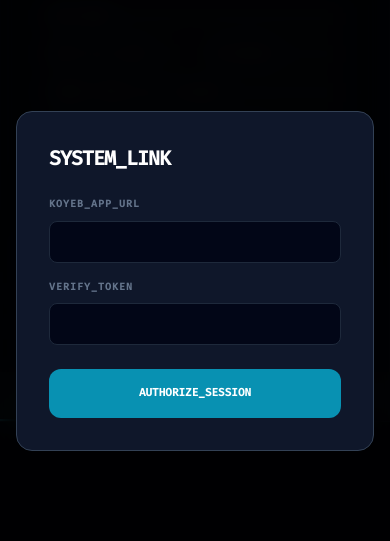
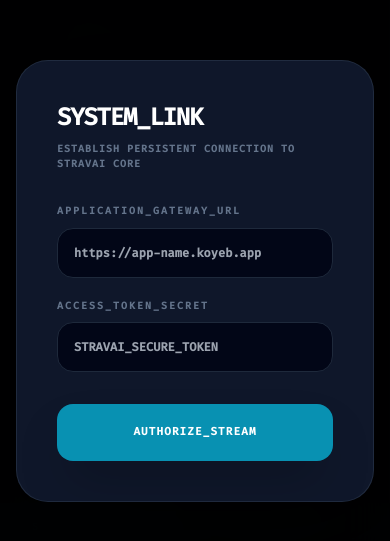
Before and after one commit to hegedus21/ai-strava-run-coach, a React (Vite) app: page / in a window 390 px wide. Shown: the part 141-682 px from the top of the page. Built offline with nearby package versions, Linux system fonts and the light colour scheme.

Commit message:
Update App.tsx

```diff
--- a/App.tsx
+++ b/App.tsx
@@ -73,7 +73,6 @@
     const cleanUrl = backendUrl.trim().replace(/\/$/, '');
 
     let endpoint = `${cleanUrl}/sync`;
-    let method = 'POST';
     let body: any = null;
 
     if (type === 'TARGET' && id) endpoint = `${cleanUrl}/sync/${id}`;
@@ -84,16 +83,23 @@
         body = JSON.stringify({ Name: crName, Distance: crDist, Date: crDate, TargetTime: crTarget, InfoUrl: crUrl });
     }
 
-    addLocalLog(`Triggering ${type} Sync...`, "info");
+    addLocalLog(`Deploying ${type} Request...`, "info");
     try {
-      const res = await securedFetch(endpoint, { method, body: body || undefined, headers: body ? { 'Content-Type': 'application/json' } : {} });
+      const res = await securedFetch(endpoint, {
+        method: 'POST',
+        body: body || undefined,
+        headers: body ? { 'Content-Type': 'application/json' } : {}
+      });
       if (res.ok) {
-        addLocalLog(`${type} command accepted.`, "success");
+        addLocalLog(`${type} Protocol Accepted by Engine.`, "success");
         setActiveTab('DIAGNOSTICS');
+        if (type === 'CUSTOM') {
+            setCrName(''); setCrUrl(''); setCrTarget('');
+        }
       } else {
-        addLocalLog(res.status === 401 ? "Unauthorized." : "Command failed.", "error");
+        addLocalLog(res.status === 401 ? "Unauthorized Engine Access." : "Engine Error Response.", "error");
       }
-    } catch (e: any) { addLocalLog("Network Error: " + e.message, "error"); }
+    } catch (e: any) { addLocalLog("Network Transmission Failure: " + e.message, "error"); }
     finally { setTimeout(() => setIsProcessing(null), 2000); }
   };
 
@@ -104,6 +110,12 @@
       return () => clearInterval(int);
     }
   }, [backendUrl, checkBackend]);
+
+  useEffect(() => {
+    if (remoteLogsRef.current) {
+        remoteLogsRef.current.scrollTo({ top: remoteLogsRef.current.scrollHeight, behavior: 'smooth' });
+    }
+  }, [backendLogs, localLogs, activeTab]);
 
   return (
     <div className="flex flex-col h-screen bg-slate-950 text-slate-300 font-mono text-[11px] selection:bg-cyan-500 selection:text-white">
@@ -131,61 +143,85 @@
 
       <div className="flex-grow flex flex-col md:flex-row min-h-0">
         {/* Sidebar */}
-        <aside className="w-full md:w-80 border-r border-slate-800 bg-slate-900/40 p-6 space-y-8 overflow-y-auto shrink-0">
+        <aside className="w-full md:w-80 border-r border-slate-800 bg-slate-900/40 p-6 space-y-8 overflow-y-auto shrink-0 scrollbar-hide">
 
           <section>
-            <h2 className="text-[9px] font-black text-slate-500 uppercase tracking-[0.2em] mb-4">Multi-Race_Planner</h2>
-            <div className="p-4 bg-slate-950 border border-slate-800 rounded-xl space-y-3">
-               <div className="space-y-2">
-                 <input type="text" placeholder="RACE NAME" value={crName} onChange={e=>setCrName(e.target.value)} className="w-full bg-slate-900 border border-slate-800 rounded px-2 py-1.5 text-cyan-400 outline-none focus:border-cyan-500"/>
-                 <div className="flex gap-2">
-                   <input type="text" placeholder="DIST (e.g. 50K)" value={crDist} onChange={e=>setCrDist(e.target.value)} className="w-1/2 bg-slate-900 border border-slate-800 rounded px-2 py-1.5 text-cyan-400 outline-none focus:border-cyan-500"/>
-                   <input type="text" placeholder="YYYY-MM-DD" value={crDate} onChange={e=>setCrDate(e.target.value)} className="w-1/2 bg-slate-900 border border-slate-800 rounded px-2 py-1.5 text-cyan-400 outline-none focus:border-cyan-500"/>
+            <h2 className="text-[9px] font-black text-slate-500 uppercase tracking-[0.2em] mb-4">Race_Deployment_Module</h2>
+            <div className="p-5 bg-slate-950 border border-slate-800 rounded-2xl space-y-4 shadow-xl">
+               <div className="space-y-3">
+                 <div className="space-y-1">
+                    <label className="text-[8px] text-slate-600 font-bold uppercase">Identification</label>
+                    <input type="text" placeholder="RACE NAME" value={crName} onChange={e=>setCrName(e.target.value)} className="w-full bg-slate-900 border border-slate-800 rounded-lg px-3 py-2 text-cyan-400 outline-none focus:border-cyan-500 transition-colors"/>
                  </div>
-                 <input type="text" placeholder="TARGET TIME (e.g. 4:30:00)" value={crTarget} onChange={e=>setCrTarget(e.target.value)} className="w-full bg-slate-900 border border-slate-800 rounded px-2 py-1.5 text-cyan-400 outline-none focus:border-cyan-500"/>
-                 <input type="text" placeholder="RACE URL (For Elevation/Grounding)" value={crUrl} onChange={e=>setCrUrl(e.target.value)} className="w-full bg-slate-900 border border-slate-800 rounded px-2 py-1.5 text-cyan-400 outline-none focus:border-cyan-500"/>
+                 <div className="flex gap-3">
+                    <div className="w-1/2 space-y-1">
+                        <label className="text-[8px] text-slate-600 font-bold uppercase">Distance</label>
+                        <input type="text" placeholder="e.g. 50K" value={crDist} onChange={e=>setCrDist(e.target.value)} className="w-full bg-slate-900 border border-slate-800 rounded-lg px-3 py-2 text-cyan-400 outline-none focus:border-cyan-500 transition-colors"/>
+                    </div>
+                    <div className="w-1/2 space-y-1">
+                        <label className="text-[8px] text-slate-600 font-bold uppercase">Date</label>
+                        <input type="text" placeholder="YYYY-MM-DD" value={crDate} onChange={e=>setCrDate(e.target.value)} className="w-full bg-slate-900 border border-slate-800 rounded-lg px-3 py-2 text-cyan-400 outline-none focus:border-cyan-500 transition-colors"/>
+                    </div>
+                 </div>
+                 <div className="space-y-1">
+                    <label className="text-[8px] text-slate-600 font-bold uppercase">Objective</label>
+                    <input type="text" placeholder="TARGET TIME (e.g. 4:30:00)" value={crTarget} onChange={e=>setCrTarget(e.target.value)} className="w-full bg-slate-900 border border-slate-800 rounded-lg px-3 py-2 text-cyan-400 outline-none focus:border-cyan-500 transition-colors"/>
+                 </div>
+                 <div className="space-y-1">
+                    <label className="text-[8px] text-slate-600 font-bold uppercase">Grounding_URL</label>
+                    <input type="text" placeholder="RACE SITE URL" value={crUrl} onChange={e=>setCrUrl(e.target.value)} className="w-full bg-slate-900 border border-slate-800 rounded-lg px-3 py-2 text-cyan-400 outline-none focus:border-cyan-500 transition-colors"/>
+                 </div>
                </div>
                <button
                   onClick={() => handleSync('CUSTOM')}
                   disabled={!crName || !crDate || !!isProcessing || backendStatus !== 'ONLINE'}
-                  className="w-full py-2.5 bg-cyan-900/30 hover:bg-cyan-900/50 text-cyan-400 rounded border border-cyan-500/30 font-bold uppercase text-[10px] tracking-widest transition-all disabled:opacity-30"
+                  className="w-full py-3 bg-cyan-900/20 hover:bg-cyan-900/40 text-cyan-400 rounded-xl border border-cyan-500/20 font-black uppercase text-[10px] tracking-[0.2em] transition-all disabled:opacity-20 shadow-lg"
                 >
-                  {isProcessing === 'CUSTOM' ? 'Grounding_AI...' : 'Deploy_Race_Strategy'}
+                  {isProcessing === 'CUSTOM' ? 'Grounding_AI...' : 'Deploy_Analysis'}
                 </button>
             </div>
           </section>
 
           <section>
-            <h2 className="text-[9px] font-black text-slate-500 uppercase tracking-[0.2em] mb-4">System_Triggers</h2>
+            <h2 className="text-[9px] font-black text-slate-500 uppercase tracking-[0.2em] mb-4">Core_Systems</h2>
             <div className="space-y-2">
-                <button onClick={() => handleSync('SEASON')} className="w-full py-2 bg-slate-800 hover:bg-slate-700 text-slate-300 rounded border border-slate-700 text-[10px] uppercase font-bold">Sync_Main_Season</button>
-                <button onClick={() => handleSync('PULSE')} className="w-full py-2 bg-slate-800 hover:bg-slate-700 text-slate-300 rounded border border-slate-700 text-[10px] uppercase font-bold">Daily_Pulse_Sync</button>
+                <button onClick={() => handleSync('SEASON')} className="w-full py-2.5 bg-slate-900 hover:bg-slate-800 text-slate-400 rounded-xl border border-slate-800 text-[9px] uppercase font-black tracking-widest transition-all">Recalculate_Main_Season</button>
+                <button onClick={() => handleSync('PULSE')} className="w-full py-2.5 bg-slate-900 hover:bg-slate-800 text-slate-400 rounded-xl border border-slate-800 text-[9px] uppercase font-black tracking-widest transition-all">Force_24H_Sync</button>
             </div>
           </section>
         </aside>
 
         {/* Viewport */}
-        <main className="flex-grow flex flex-col bg-slate-950 overflow-hidden">
-          <div className="flex bg-slate-900 border-b border-slate-800 z-10">
-            <button onClick={() => setActiveTab('LOGS')} className={`px-6 py-4 text-[10px] font-black uppercase tracking-[0.2em] border-b-2 transition-all ${activeTab === 'LOGS' ? 'border-cyan-400 text-cyan-400 bg-slate-800/30' : 'border-transparent text-slate-500'}`}>Console</button>
-            <button onClick={() => setActiveTab('DIAGNOSTICS')} className={`px-6 py-4 text-[10px] font-black uppercase tracking-[0.2em] border-b-2 transition-all ${activeTab === 'DIAGNOSTICS' ? 'border-cyan-400 text-cyan-400 bg-slate-800/30' : 'border-transparent text-slate-500'}`}>Cloud_Metrics</button>
+        <main className="flex-grow flex flex-col bg-slate-950 overflow-hidden relative">
+          <div className="flex bg-slate-900 border-b border-slate-800 z-10 sticky top-0">
+            <button onClick={() => setActiveTab('LOGS')} className={`px-8 py-4 text-[10px] font-black uppercase tracking-[0.2em] border-b-2 transition-all ${activeTab === 'LOGS' ? 'border-cyan-400 text-cyan-400 bg-slate-800/30' : 'border-transparent text-slate-500 hover:text-slate-400'}`}>Session_Console</button>
+            <button onClick={() => setActiveTab('DIAGNOSTICS')} className={`px-8 py-4 text-[10px] font-black uppercase tracking-[0.2em] border-b-2 transition-all ${activeTab === 'DIAGNOSTICS' ? 'border-cyan-400 text-cyan-400 bg-slate-800/30' : 'border-transparent text-slate-500 hover:text-slate-400'}`}>Cloud_Stream</button>
           </div>
 
-          <div className="flex-grow overflow-hidden p-6">
-            <div ref={remoteLogsRef} className="h-full bg-slate-950 border border-slate-800 rounded-xl p-5 overflow-y-auto space-y-1">
+          <div className="flex-grow overflow-hidden p-6 md:p-10">
+            <div ref={remoteLogsRef} className="h-full bg-slate-900/40 border border-slate-800/50 rounded-3xl p-6 md:p-8 overflow-y-auto space-y-1 shadow-2xl backdrop-blur-sm">
                 {activeTab === 'LOGS' ? (
-                  localLogs.map(log => (
-                    <div key={log.id} className="flex gap-4">
-                      <span className="text-slate-700 whitespace-nowrap">[{log.time}]</span>
-                      <span className={log.type === 'success' ? 'text-green-400' : log.type === 'error' ? 'text-red-400' : 'text-slate-400'}>{log.msg}</span>
+                  localLogs.length > 0 ? localLogs.map(log => (
+                    <div key={log.id} className="flex gap-6 py-0.5 border-b border-white/5 last:border-0">
+                      <span className="text-slate-700 whitespace-nowrap font-bold">[{log.time}]</span>
+                      <span className={log.type === 'success' ? 'text-cyan-400' : log.type === 'error' ? 'text-red-400' : 'text-slate-500'}>{log.msg}</span>
                     </div>
-                  ))
+                  )) : (
+                    <div className="h-full flex items-center justify-center text-slate-800 font-black tracking-[0.3em] uppercase opacity-20 italic">Session Terminal Active</div>
+                  )
                 ) : (
-                  backendLogs.map((l, i) => (
-                    <div key={i} className={`py-1 border-l-2 pl-4 ${l.includes("ERROR") ? 'border-red-500 text-red-400' : l.includes("SUCCESS") ? 'border-cyan-400 text-cyan-400' : 'border-slate-800 text-slate-500'}`}>
+                  backendLogs.length > 0 ? backendLogs.map((l, i) => (
+                    <div key={i} className={`py-1.5 border-l-4 pl-6 mb-1 transition-all ${
+                        l.includes("ERROR") ? 'border-red-500 text-red-400 bg-red-500/5' :
+                        l.includes("SUCCESS") ? 'border-cyan-400 text-cyan-400 font-bold bg-cyan-400/5' :
+                        l.includes("STEP") ? 'border-amber-500 text-amber-500 font-bold' :
+                        'border-slate-800 text-slate-600'
+                    }`}>
                         {l}
                     </div>
-                  ))
+                  )) : (
+                    <div className="h-full flex items-center justify-center text-slate-800 font-black tracking-[0.3em] uppercase opacity-20 italic">Stream Awaiting Link</div>
+                  )
                 )}
             </div>
           </div>
@@ -194,20 +230,28 @@
 
       {/* Setup Modal */}
       {showSetup && (
-        <div className="fixed inset-0 z-[100] flex items-center justify-center bg-black/90 backdrop-blur-md p-4">
-          <div className="bg-slate-900 border border-slate-700 rounded-2xl max-w-lg w-full p-8 space-y-6 shadow-2xl">
-            <h2 className="text-xl font-black text-white uppercase tracking-tighter">System_Link</h2>
-            <div className="space-y-4">
+        <div className="fixed inset-0 z-[100] flex items-center justify-center bg-black/95 backdrop-blur-xl p-4">
+          <div className="bg-slate-900 border border-slate-700/50 rounded-[2rem] max-w-lg w-full p-10 space-y-8 shadow-[0_0_100px_rgba(0,0,0,0.5)]">
+            <div className="space-y-2">
+                <h2 className="text-2xl font-black text-white uppercase tracking-tighter">System_Link</h2>
+                <p className="text-[10px] text-slate-500 font-bold uppercase tracking-widest">Establish persistent connection to StravAI Core</p>
+            </div>
+            <div className="space-y-5">
               <div className="space-y-2">
-                <label className="text-[10px] text-slate-500 uppercase font-black tracking-widest">Koyeb_App_URL</label>
-                <input type="text" value={backendUrl} onChange={e => setBackendUrl(e.target.value)} className="w-full bg-slate-950 border border-slate-800 rounded-lg p-3 text-xs text-cyan-400 outline-none focus:border-cyan-500 font-bold"/>
+                <label className="text-[10px] text-slate-500 uppercase font-black tracking-[0.2em]">Application_Gateway_URL</label>
+                <input type="text" value={backendUrl} placeholder="https://app-name.koyeb.app" onChange={e => setBackendUrl(e.target.value)} className="w-full bg-slate-950 border border-slate-800 rounded-2xl p-4 text-xs text-cyan-400 outline-none focus:border-cyan-500 font-bold transition-all"/>
               </div>
               <div className="space-y-2">
-                <label className="text-[10px] text-slate-500 uppercase font-black tracking-widest">Verify_Token</label>
-                <input type="password" value={backendSecret} onChange={e => setBackendSecret(e.target.value)} className="w-full bg-slate-950 border border-slate-800 rounded-lg p-3 text-xs text-cyan-400 outline-none focus:border-cyan-500 font-bold"/>
+                <label className="text-[10px] text-slate-500 uppercase font-black tracking-[0.2em]">Access_Token_Secret</label>
+                <input type="password" value={backendSecret} placeholder="STRAVAI_SECURE_TOKEN" onChange={e => setBackendSecret(e.target.value)} className="w-full bg-slate-950 border border-slate-800 rounded-2xl p-4 text-xs text-cyan-400 outline-none focus:border-cyan-500 font-bold transition-all"/>
               </div>
             </div>
-            <button onClick={() => {localStorage.setItem('stravai_backend_url', backendUrl); localStorage.setItem('stravai_backend_secret', backendSecret); setShowSetup(false); checkBackend();}} className="w-full py-4 bg-cyan-600 hover:bg-cyan-500 text-white rounded-xl font-black uppercase text-[11px] transition-all">Authorize_Session</button>
+            <button
+                onClick={() => {localStorage.setItem('stravai_backend_url', backendUrl); localStorage.setItem('stravai_backend_secret', backendSecret); setShowSetup(false); checkBackend();}}
+                className="w-full py-5 bg-cyan-600 hover:bg-cyan-500 text-white rounded-2xl font-black uppercase text-[11px] tracking-widest shadow-2xl transition-all active:scale-[0.98]"
+            >
+                Authorize_Stream
+            </button>
           </div>
         </div>
       )}
```
